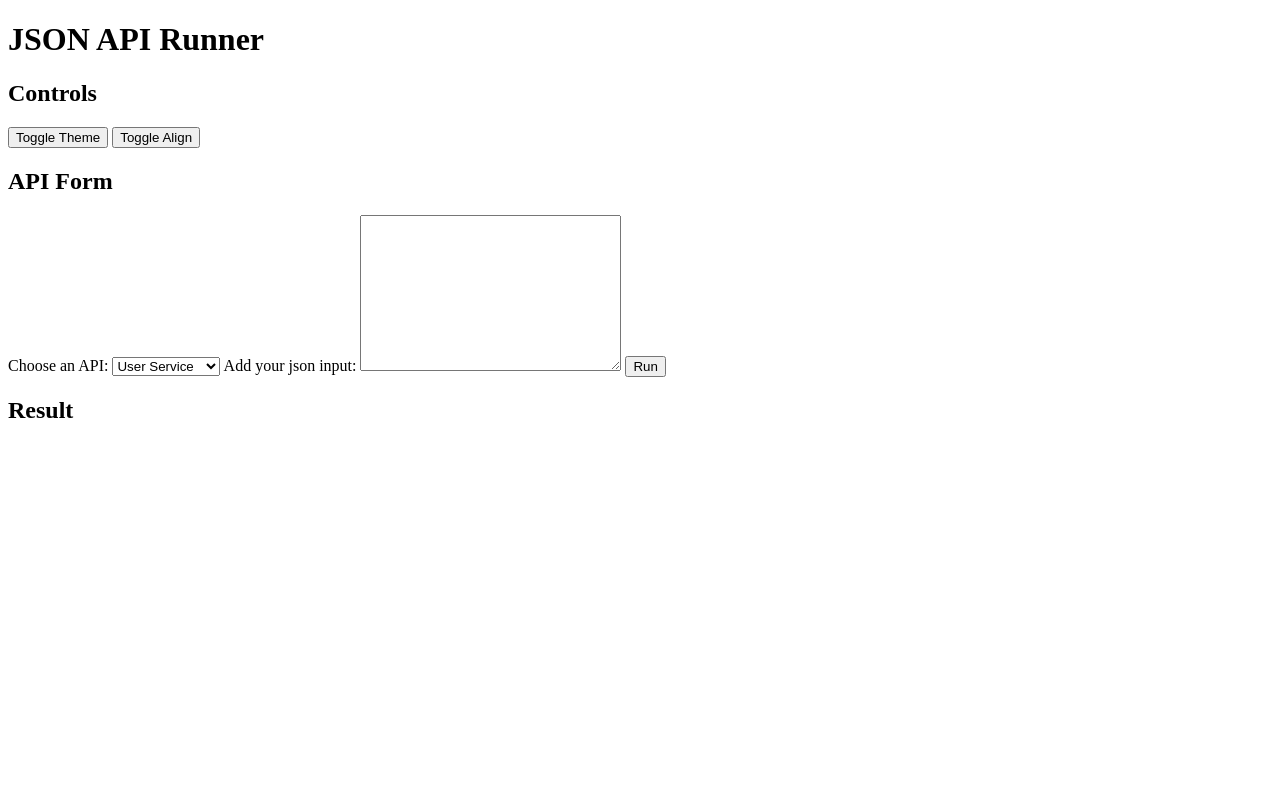
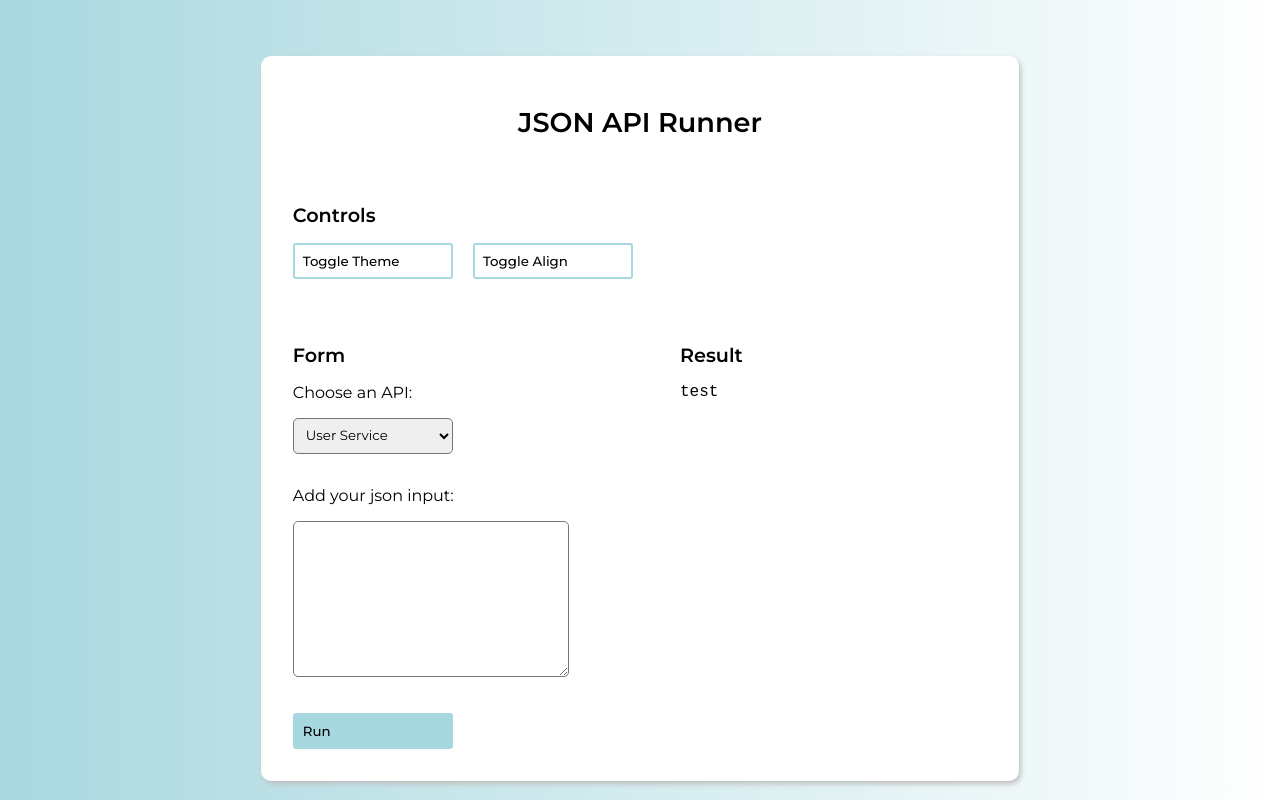
Before and after one commit to renatatoth/nng_json_api_runner, a website: page frontend/index.html in a window 1280 px wide. Drawn offline with Linux system fonts and the light colour scheme.

Commit message:
add css styling

```diff
--- a/frontend/index.html
+++ b/frontend/index.html
@@ -4,35 +4,47 @@
   <meta charset="UTF-8" />
   <meta content="width=device-width, user-scalable=no, initial-scale=1.0, maximum-scale=1.0, minimum-scale=1.0" name="viewport"/>
   <meta content="ie=edge" http-equiv="X-UA-Compatible" />
+  <link rel="preconnect" href="https://fonts.googleapis.com">
+  <link rel="preconnect" href="https://fonts.gstatic.com" crossorigin>
+  <link href="https://fonts.googleapis.com/css2?family=Montserrat:ital,wght@0,100..900;1,100..900&display=swap" rel="stylesheet">
+  <link rel="stylesheet" href="style.css">
   <title>JSON API Runner | Front End Developer Homework</title>
 </head>
 <body>
+  <div class="wrapper">
     <header>
       <h1>JSON API Runner</h1>
     </header>
     <main>
-    <section>
+      <section class="controls">
         <h2>Controls</h2>
-      <button type="button" id="btn-toggle-theme">Toggle Theme</button>
-      <button type="button" id="btn-toggle-align">Toggle Align</button>
+        <button type="button" id="btn-toggle-theme" class="btn">Toggle Theme</button>
+        <button type="button" id="btn-toggle-align" class="btn">Toggle Align</button>
       </section>
-    <section>
-      <h2>API Form</h2>
+      <section class="app">
+        <section class="col">
+          <h2>Form</h2>
           <form action="" method="get">
+            <div class="form-group">
               <label for="api">Choose an API:</label>
               <select name="api" id="api">
                 <option value="user-service">User Service</option>
                 <option value="image-service">Image Service</option>
               </select>
+            </div>
+            <div class="form-group">
               <label for="json-input">Add your json input:</label>
               <textarea name="json-input" id="json-input" cols="30" rows="10"></textarea>
-        <button type="submit">Run</button>
+            </div>
+            <button type="submit" class="btn btn__submit">Run</button>
           </form>
         </section>
-    <section>
+        <section class="col">
           <h2>Result</h2>
-      <pre></pre>
+          <pre>test</pre>
+        </section>
       </section>
     </main>
+  </div>
 </body>
 </html>
--- a/frontend/style.css
+++ b/frontend/style.css
@@ -0,0 +1,114 @@
+/* CSS RESET */
+
+html {
+    box-sizing: border-box;
+    font-size: 16px;
+    margin: 0;
+    padding: 0;
+}
+
+*, *:before, *:after {
+    box-sizing: inherit;
+}
+
+/* VARIABLES */
+
+:root {
+    --bg-light-1: #a8d8df;
+    --bg-light-2: #fff;
+    --font-light: #fff;
+    --font-dark: #000;
+    --grey: #c0c0c0;
+}
+
+/* STYLES */
+
+body {
+    display: flex;
+    justify-content: center;
+    align-items: center;
+    flex-direction: column;
+    font-family: "Montserrat", sans-serif;
+    font-optical-sizing: auto;
+    background-image: linear-gradient(90deg, var(--bg-light-1) 0%, var(--bg-light-2) 100%);
+}
+
+.wrapper {
+    width: 60%;
+    background-color: #fff;
+    margin-top: 3rem;
+    padding: 2rem;
+    border-radius: 10px;
+    box-shadow: 2px 3px 5px var(--grey);
+}
+
+header h1  {
+    text-align: center;
+    margin-bottom: 4rem;
+    font-size: 1.7rem;
+    font-weight: 600;
+}
+
+main h2 {
+    font-size: 1.2rem;
+    font-weight: 600;
+}
+
+section.controls {
+    margin-bottom: 3rem;
+}
+
+section.app {
+    display: flex;
+    gap: 5rem;
+}
+
+section.col {
+    width: 50%;
+}
+
+form textarea {
+    border-radius: 5px;
+    width: 90%;
+    resize: vertical;
+}
+
+form select {
+    border-radius: 5px;
+    width: 10rem;
+    padding: 0.5rem;
+    font-family: inherit;
+}
+
+.form-group {
+    display: block;
+    margin-bottom: 2rem;
+}
+
+.form-group label {
+    display: block;
+    margin-bottom: 1rem;
+}
+
+.btn {
+    padding: 0.5rem 0.5rem;
+    width: 10rem;
+    font-family: inherit;
+    margin-right: 1rem;
+    cursor: pointer;
+    text-align: left;
+    font-weight: 500;
+    border-radius: 3px;
+    border: 2px solid var(--bg-light-1);
+    background-color: var(--bg-light-2);
+    transition: 0.2s all ease-in;
+}
+
+.btn:hover {
+    filter: brightness(110%);
+}
+
+.btn__submit {
+    display: block;
+    background-color: var(--bg-light-1);
+}
```
Lines whose indentation alone changed are shown as unchanged.
